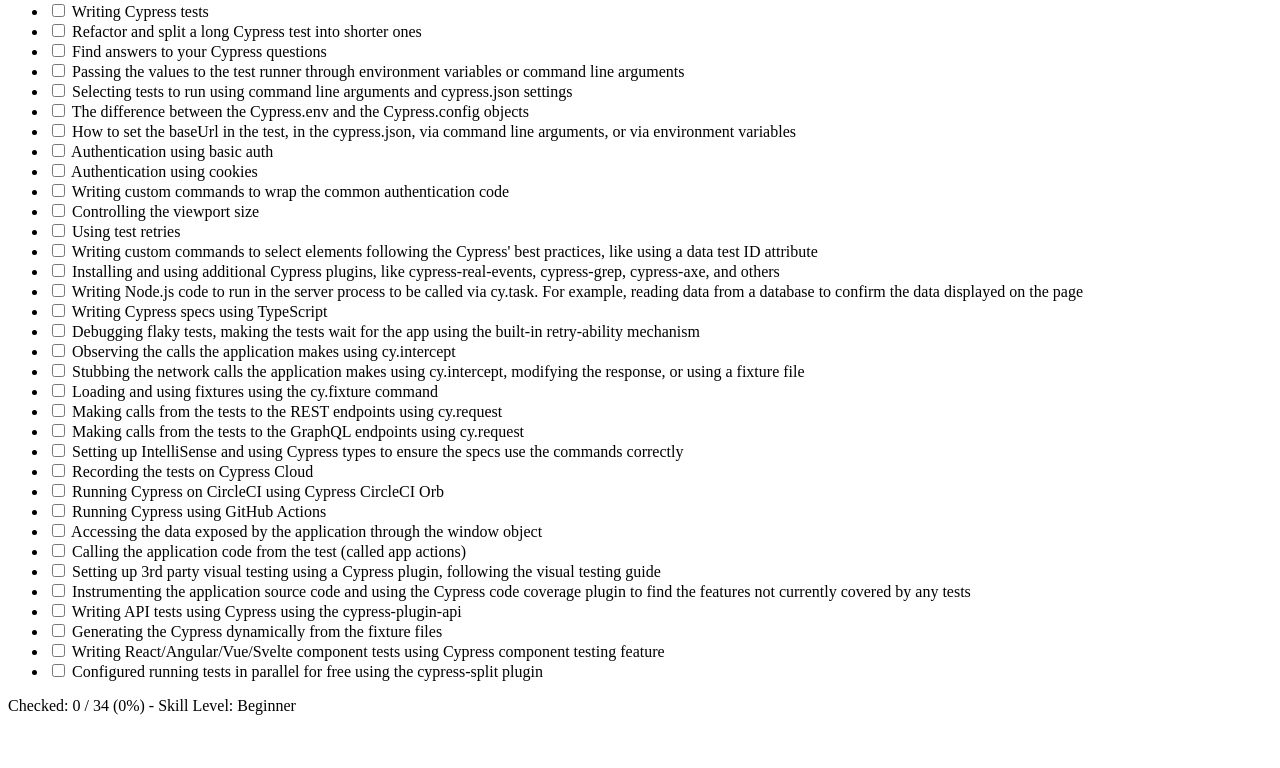
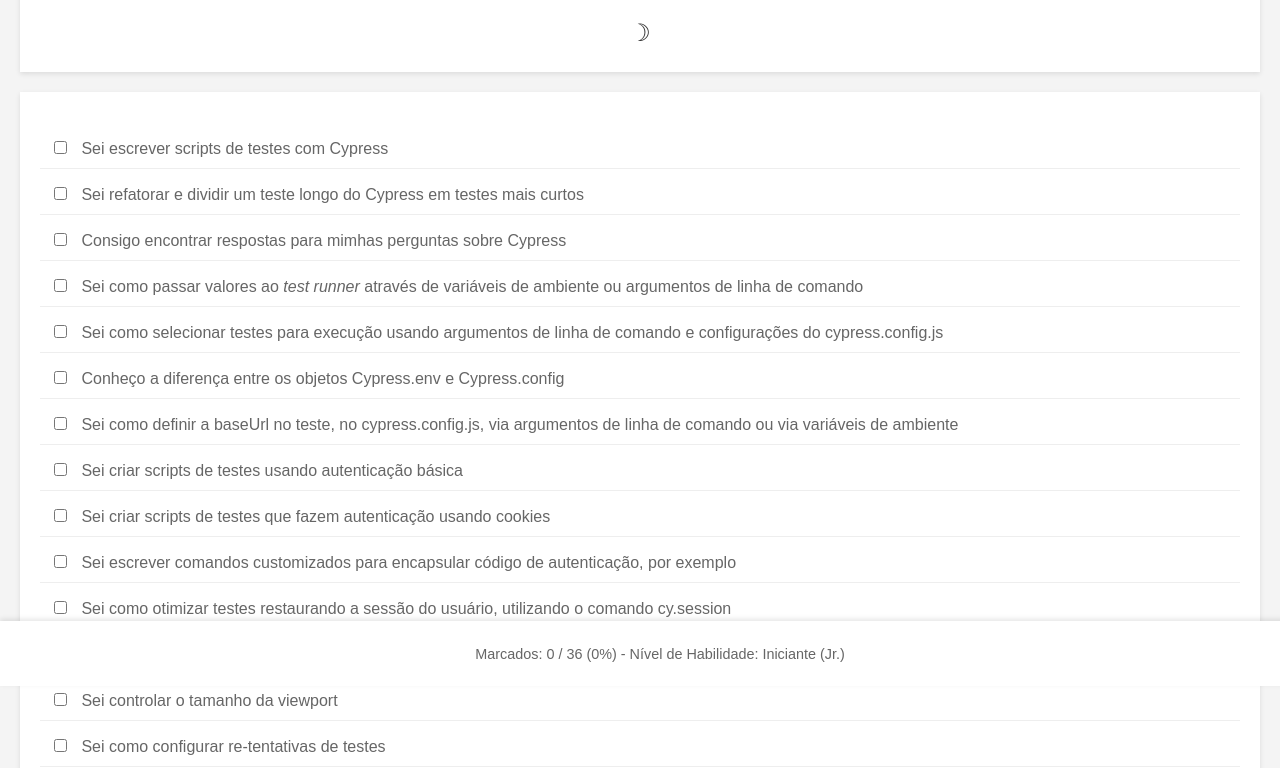
Before and after one commit to wlsf82/cypress-skills-checklist, a plain HTML site: page index.html in a window 1280 px wide. Shown: the part 114-882 px from the top of the page. Before the commit the page ends 845 px from the top, so only its background shows below. Drawn offline with Linux system fonts and the light colour scheme.

Commit message:
Translate the app content to PT-BR
Also, add the theme toggle feature.

Finally, style the app.

```diff
--- a/index.html
+++ b/index.html
@@ -1,5 +1,5 @@
 <!DOCTYPE html>
-<html lang="en">
+<html lang="pt-br">
   <head>
     <meta charset="UTF-8" />
     <meta http-equiv="X-UA-Compatible" content="IE=edge" />
@@ -9,8 +9,9 @@
   </head>
   <body>
     <header>
-      <h1>Cypress Skills Checklist</h1>
-      <p>Please check all the skills that you have experience with 📚.</p>
+      <h1>Lista de Habilidades em Cypress</h1>
+      <p>Por favor, marque todas as habilidades com as quais você tem experiência 📚.</p>
+      <button id="themeToggle">Toggle Theme</button>
     </header>
     <main>
       <form>
@@ -18,212 +19,224 @@
           <li>
             <label>
               <input type="checkbox">
-              Writing Cypress tests
+              Sei escrever scripts de testes com Cypress
             </label>
           </li>
           <li>
             <label>
               <input type="checkbox">
-              Refactor and split a long Cypress test into shorter ones
+              Sei refatorar e dividir um teste longo do Cypress em testes mais curtos
             </label>
           </li>
           <li>
             <label>
               <input type="checkbox">
-              Find answers to your Cypress questions
+              Consigo encontrar respostas para mimhas perguntas sobre Cypress
             </label>
           </li>
           <li>
             <label>
               <input type="checkbox">
-              Passing the values to the test runner through environment variables or command line arguments
+              Sei como passar valores ao <em>test runner</em> através de variáveis de ambiente ou argumentos de linha de comando
             </label>
           </li>
           <li>
             <label>
               <input type="checkbox">
-              Selecting tests to run using command line arguments and cypress.json settings
+              Sei como selecionar testes para execução usando argumentos de linha de comando e configurações do cypress.config.js
             </label>
           </li>
           <li>
             <label>
               <input type="checkbox">
-              The difference between the Cypress.env and the Cypress.config objects
+              Conheço a diferença entre os objetos Cypress.env e Cypress.config
             </label>
           </li>
           <li>
             <label>
               <input type="checkbox">
-              How to set the baseUrl in the test, in the cypress.json, via command line arguments, or via environment variables
+              Sei como definir a baseUrl no teste, no cypress.config.js, via argumentos de linha de comando ou via variáveis de ambiente
             </label>
           </li>
           <li>
             <label>
               <input type="checkbox">
-              Authentication using basic auth
+              Sei criar scripts de testes usando autenticação básica
             </label>
           </li>
           <li>
             <label>
               <input type="checkbox">
-              Authentication using cookies
+              Sei criar scripts de testes que fazem autenticação usando cookies
             </label>
           </li>
           <li>
             <label>
               <input type="checkbox">
-              Writing custom commands to wrap the common authentication code
+              Sei escrever comandos customizados para encapsular código de autenticação, por exemplo
             </label>
           </li>
           <li>
             <label>
               <input type="checkbox">
-              Controlling the viewport size
+              Sei como otimizar testes restaurando a sessão do usuário, utilizando o comando cy.session
             </label>
           </li>
           <li>
             <label>
               <input type="checkbox">
-              Using test retries
+              Sei como navegar por diferentes domínios no mesmo teste, utilizando o comando cy.origin
             </label>
           </li>
           <li>
             <label>
               <input type="checkbox">
-              Writing custom commands to select elements following the Cypress' best practices, like using a data test ID attribute
+              Sei controlar o tamanho da viewport
             </label>
           </li>
           <li>
             <label>
               <input type="checkbox">
-              Installing and using additional Cypress plugins, like cypress-real-events, cypress-grep, cypress-axe, and others
+              Sei como configurar re-tentativas de testes
             </label>
           </li>
           <li>
             <label>
               <input type="checkbox">
-              Writing Node.js code to run in the server process to be called via cy.task. For example, reading data from a database to confirm the data displayed on the page
+              Sei escrever comandos customizados para selecionar elementos seguindo as melhores práticas do Cypress, usando um atributo de ID de teste, por exemplo
             </label>
           </li>
           <li>
             <label>
               <input type="checkbox">
-              Writing Cypress specs using TypeScript
+              Sei instalar e usar plugins adicionais do Cypress, como cypress-real-events, cypress-grep, cypress-axe e outros
             </label>
           </li>
           <li>
             <label>
               <input type="checkbox">
-              Debugging flaky tests, making the tests wait for the app using the built-in retry-ability mechanism
+              Sei escrever código Node.js para rodar no processo do servidor para ser chamado via cy.task. Por exemplo, para ler dados de um banco de dados para confirmar que os dados exibidos na página
             </label>
           </li>
           <li>
             <label>
               <input type="checkbox">
-              Observing the calls the application makes using cy.intercept
+              Sei escrever testes com Cypress usando TypeScript
             </label>
           </li>
           <li>
             <label>
               <input type="checkbox">
-              Stubbing the network calls the application makes using cy.intercept, modifying the response, or using a fixture file
+              Sei deuprar testes instáveis, fazendo os testes esperarem pela aplicação usando o mecanismo integrado de retry-ability
             </label>
           </li>
           <li>
             <label>
               <input type="checkbox">
-              Loading and using fixtures using the cy.fixture command
+              Sei como observar as chamadas que a aplicação faz usando cy.intercept
             </label>
           </li>
           <li>
             <label>
               <input type="checkbox">
-              Making calls from the tests to the REST endpoints using cy.request
+              Sei como interceptar as chamadas de rede que a aplicação faz usando cy.intercept, modificando a resposta ou usando um arquivo de fixture
             </label>
           </li>
           <li>
             <label>
               <input type="checkbox">
-              Making calls from the tests to the GraphQL endpoints using cy.request
+              Sei como carregar e usar fixtures usando o comando cy.fixture
             </label>
           </li>
           <li>
             <label>
               <input type="checkbox">
-              Setting up IntelliSense and using Cypress types to ensure the specs use the commands correctly
+              Sei fazer chamadas para endpoints REST usando o comando cy.request
             </label>
           </li>
           <li>
             <label>
               <input type="checkbox">
-              Recording the tests on Cypress Cloud
+              Sei fazer chamadas para endpoints GraphQL usando o comando cy.request
             </label>
           </li>
           <li>
             <label>
               <input type="checkbox">
-              Running Cypress on CircleCI using Cypress CircleCI Orb
+              Sei configurar o IntelliSense e usar tipagem no Cypress para garantir que os testes usem os comandos corretamente
             </label>
           </li>
           <li>
             <label>
               <input type="checkbox">
-              Running Cypress using GitHub Actions
+              Sei gravar os testes na Cypress Cloud
             </label>
           </li>
           <li>
             <label>
               <input type="checkbox">
-              Accessing the data exposed by the application through the window object
+              Sei executar testes do Cypress no CircleCI usando a Cypress CircleCI Orb
             </label>
           </li>
           <li>
             <label>
               <input type="checkbox">
-              Calling the application code from the test (called app actions)
+              Sei executar testes do Cypress usando GitHub Actions
             </label>
           </li>
           <li>
             <label>
               <input type="checkbox">
-              Setting up 3rd party visual testing using a Cypress plugin, following the visual testing guide
+              Sei como acessar dados expostos pela aplicação através do objeto window
             </label>
           </li>
           <li>
             <label>
               <input type="checkbox">
-              Instrumenting the application source code and using the Cypress code coverage plugin to find the features not currently covered by any tests
+              Sei como chamar o código da aplicação a partir do teste (<em>App Actions</em>)
             </label>
           </li>
           <li>
             <label>
               <input type="checkbox">
-              Writing API tests using Cypress using the cypress-plugin-api
+              Sei configurar testes visuais usando um plugins
             </label>
           </li>
           <li>
             <label>
               <input type="checkbox">
-              Generating the Cypress dynamically from the fixture files
+              Sei como instrumentar o código fonte da aplicação e usando o plugin de cobertura de código do Cypress para encontrar as funcionalidades não cobertas por testes
             </label>
           </li>
           <li>
             <label>
               <input type="checkbox">
-              Writing React/Angular/Vue/Svelte component tests using Cypress component testing feature
+              Sei escrever testes de API usando Cypress com o cypress-plugin-api
             </label>
           </li>
           <li>
             <label>
               <input type="checkbox">
-              Configured running tests in parallel for free using the cypress-split plugin
+              Sei gerar fixtures com dados dinâmicos
+            </label>
+          </li>
+          <li>
+            <label>
+              <input type="checkbox">
+              Sei escrever testes de componentes React/Angular/Vue/Svelte usando o recurso de testes de componentes do Cypress
+            </label>
+          </li>
+          <li>
+            <label>
+              <input type="checkbox">
+              Sei configurar a execução dos testes em paralelo gratuitamente usando o plugin cypress-split
             </label>
           </li>
         </ul>
       </form>
     </main>
     <footer>
-      <p>Checked: <span id="checkedCount">0</span> / <span id="totalCount">0</span> (<span id="percentage">0</span>%) - Skill Level: <span id="skillLevel">Beginner</span></p>
+      <p>Marcados: <span id="checkedCount">0</span> / <span id="totalCount">34</span> (<span id="percentage">0</span>%) - Nível de Habilidade: <span id="skillLevel"></span></p>
     </footer>
     <script src="script.js"></script>
   </body>
--- a/script.js
+++ b/script.js
@@ -15,11 +15,11 @@
 
     // Update skill level based on percentage
     if (percentage < 50) {
-      skillLevelElement.textContent = 'Beginner'
+      skillLevelElement.textContent = 'Iniciante (Jr.)'
     } else if (percentage >= 50 && percentage < 75) {
-      skillLevelElement.textContent = 'Intermediate'
+      skillLevelElement.textContent = 'Intermediário (Pleno)'
     } else {
-      skillLevelElement.textContent = 'Advanced'
+      skillLevelElement.textContent = 'Avançado (Sr.)'
     }
   }
 
@@ -30,3 +30,24 @@
   // Initial update on page load
   updateCheckboxCounts()
 })
+
+// Check for saved user theme preference, if any, and apply it
+document.addEventListener('DOMContentLoaded', function() {
+  const savedTheme = localStorage.getItem('theme') || 'light'; // Default to light theme
+  document.documentElement.setAttribute('data-theme', savedTheme);
+  updateToggleButton(savedTheme); // Set the button text based on the saved theme
+});
+
+document.getElementById('themeToggle').addEventListener('click', function() {
+  const currentTheme = document.documentElement.getAttribute('data-theme');
+  const newTheme = currentTheme === 'dark' ? 'light' : 'dark';
+  document.documentElement.setAttribute('data-theme', newTheme);
+  localStorage.setItem('theme', newTheme);
+  updateToggleButton(newTheme); // Update the button text based on the new theme
+});
+
+function updateToggleButton(theme) {
+  const themeToggle = document.getElementById('themeToggle');
+  themeToggle.textContent = theme === 'dark' ? '☀' : '☽'; // Set text as sun for light mode, moon for dark mode
+  themeToggle.setAttribute('aria-label', theme === 'dark' ? 'Switch to Light Mode' : 'Switch to Dark Mode'); // Accessibility improvement
+}
--- a/style.css
+++ b/style.css
@@ -0,0 +1,132 @@
+/* Define CSS variables for light and dark themes */
+:root {
+  --background-color: #f4f4f4;
+  --text-color: #333;
+  --secondary-text-color: #666;
+  --container-bg-color: #fff;
+  --border-color: #eee;
+  --accent-color: #1a73e8;
+}
+
+[data-theme="dark"] {
+  --background-color: #121212;
+  --text-color: #fff;
+  --secondary-text-color: #aaa;
+  --container-bg-color: #242424;
+  --border-color: #444;
+  --accent-color: #1a73e8; /* Keep the accent color consistent or change if needed */
+}
+
+/* Overall body styling */
+body {
+  font-family: 'Arial', sans-serif;
+  background-color: var(--background-color);
+  margin: 0;
+  padding: 20px;
+  color: var(--text-color);
+  padding-bottom: 60px; /* Add bottom padding to body to ensure content is not hidden by the footer */
+}
+
+/* Header styling */
+header {
+  background-color: var(--container-bg-color);
+  border-color: var(--border-color);
+  padding: 20px;
+  text-align: center;
+  box-shadow: 0 2px 5px rgba(0,0,0,0.1);
+}
+
+header h1 {
+  margin: 0;
+  color: var(--accent-color);
+}
+
+header p {
+  color: var(--secondary-text-color);
+}
+
+/* Main content area */
+main {
+  background-color: var(--container-bg-color);
+  border-color: var(--border-color);
+  padding: 20px;
+  margin-top: 20px;
+  box-shadow: 0 2px 5px rgba(0,0,0,0.1);
+}
+
+/* List styles */
+ul {
+  list-style: none;
+  padding: 0;
+}
+
+li {
+  border-bottom: 1px solid #eee;
+  border-bottom-color: var(--border-color);
+  padding: 10px;
+  margin-bottom: 5px;
+}
+
+/* Checkbox styles */
+input[type="checkbox"] {
+  margin-right: 10px;
+}
+
+/* Label styling to improve click area and usability */
+label {
+  color: var(--secondary-text-color);
+  cursor: pointer;
+  display: block; /* Makes the label more clickable */
+}
+
+/* Footer styling for fixed position */
+footer {
+  position: fixed;
+  bottom: 0;
+  left: 0;
+  width: 100%;
+  text-align: center;
+  padding: 10px 20px;
+  background-color: var(--container-bg-color);
+  border-color: var(--border-color);
+  box-shadow: 0 -2px 5px rgba(0,0,0,0.1);
+  z-index: 1000; /* Make sure footer stays above all other content */
+}
+
+footer p {
+  color: var(--secondary-text-color);
+  font-size: 0.9rem;
+}
+
+/* Style for the theme toggle button */
+#themeToggle {
+  background: none;    /* No background color */
+  border: none;        /* Remove border */
+  color: var(--text-color); /* Use the text color from theme */
+  font-size: 24px;     /* Set a suitable font size for visibility */
+  cursor: pointer;     /* Cursor changes to pointer to indicate it's clickable */
+  padding: 5px;        /* Padding to increase clickable area */
+  margin: 0;           /* Remove any default margin */
+  transition: color 0.3s ease; /* Smooth transition for color change */
+}
+
+/* Hover effect to give feedback on interaction */
+#themeToggle:hover {
+  transform: scale(1.5);
+}
+
+
+/* Responsive adjustments */
+@media (max-width: 768px) {
+  body {
+    padding: 10px;
+  }
+
+  header, main, footer {
+    padding: 15px;
+  }
+
+  li {
+    padding: 8px;
+  }
+}
```
